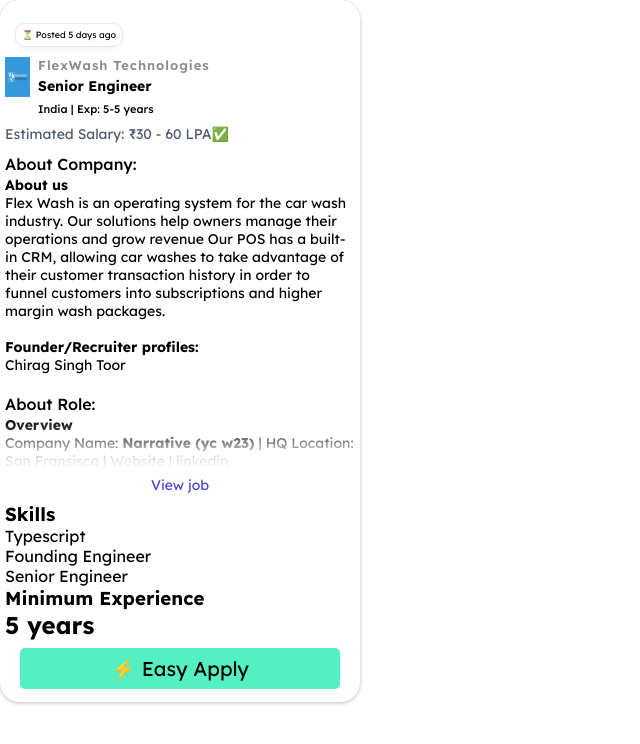
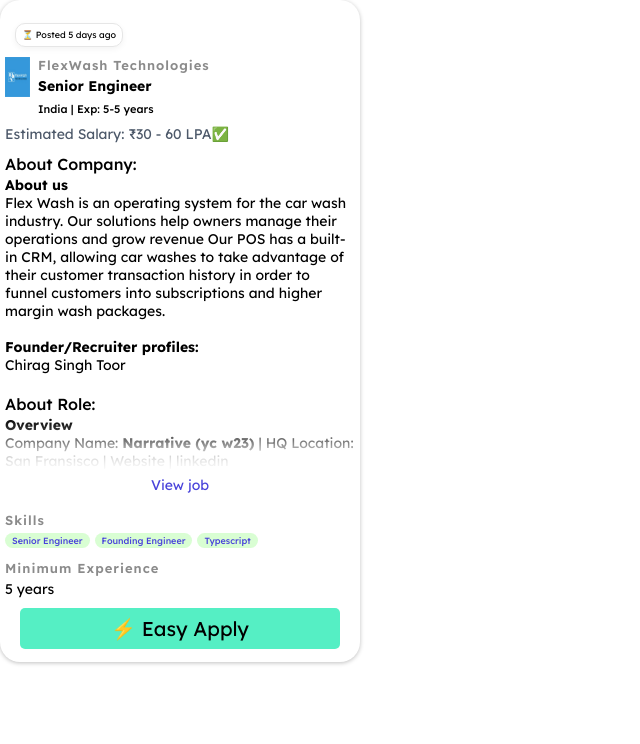
Before and after one commit to riyaz3036/weekday_assignment, a React (Create React App) app: page / in a window 1280 px wide. Shown: the top 744 px of the page, without its empty margins (0-640 px from the left). Built offline with nearby package versions, Linux system fonts and the light colour scheme.

Commit message:
styled skills section

```diff
--- a/src/Components/JobCard/JobCard.js
+++ b/src/Components/JobCard/JobCard.js
@@ -51,15 +51,16 @@
             </div>
 
             <div className="skills">
-                <h3>Skills</h3>
-                <div>
+                <h3 className="skills__title">Skills</h3>
+                <div className="skills__cont">
                     <p>Typescript</p>
                     <p>Founding Engineer</p>
                     <p>Senior Engineer</p>
                 </div>
-                <h3>Minimum Experience</h3>
+                <h3 className="min__exp">Minimum Experience</h3>
                 <h2>5 years</h2>
             </div>
+
         </div>
 
 
--- a/src/Components/JobCard/job-card.css
+++ b/src/Components/JobCard/job-card.css
@@ -142,6 +142,45 @@
 }
 
 
+.skills__title,.min__exp{
+    margin: 0;
+    font-size: 13px;
+    font-weight: 600;
+    letter-spacing: 1px;
+    margin-bottom: 3px;
+    color: #8b8b8b;
+    margin-top: 10px;
+}
+
+.skills__cont{
+    margin: 0px;
+    flex: 1 1;
+    display: flex;
+    flex-direction: row-reverse;
+    flex-wrap: wrap;
+    padding-right: 15px;
+    justify-content: start;
+}
+
+.skills__cont p{
+    font-size: 9px;
+    font-weight: 500;
+    color: #4943da;
+    background-color: #d9fed3;
+    padding: 2px 7px;
+    border-radius: 50px;
+    margin: 2px 5px 2px 0px;
+}
+
+.skills h2{
+    margin: 0;
+    font-weight: 400;
+    font-size: 14px;
+    line-height: 1.5;
+}
+
+
+
 /* Card Bottom Styling */
 .card__bottom{
     padding: 0 15px;
```
